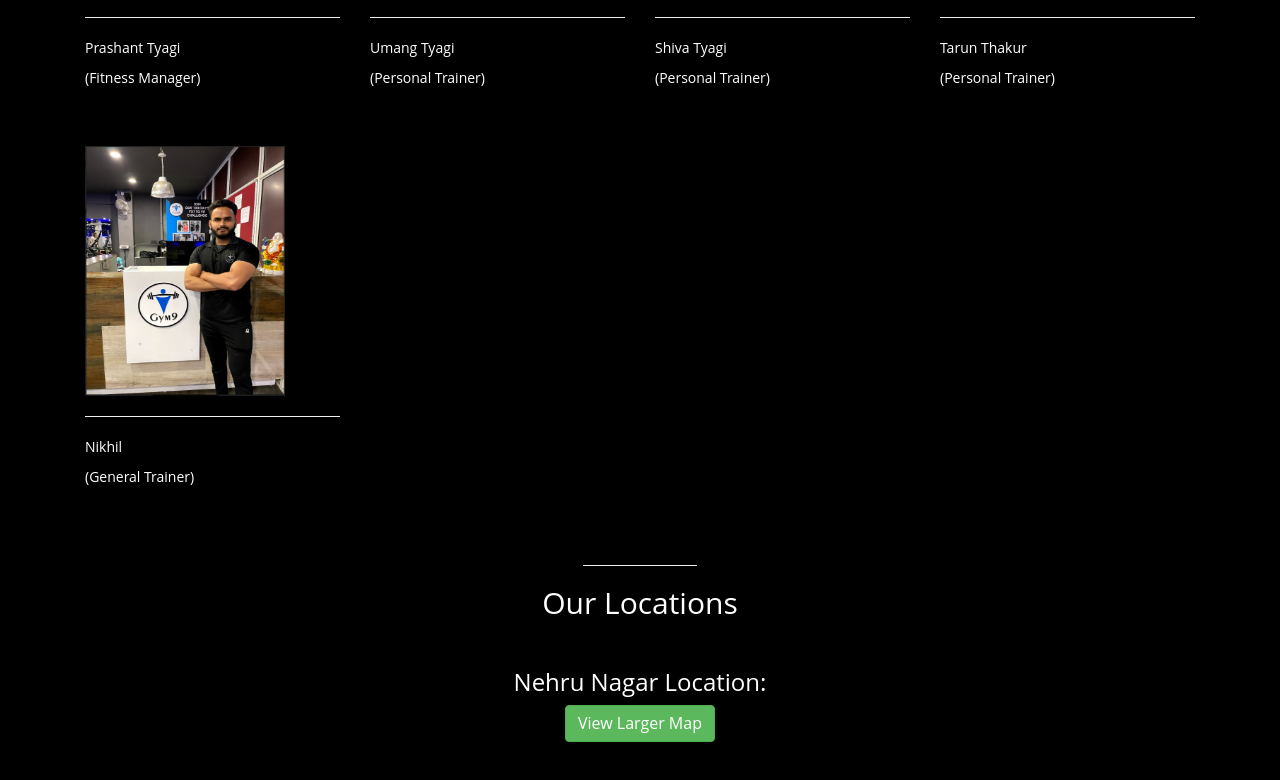
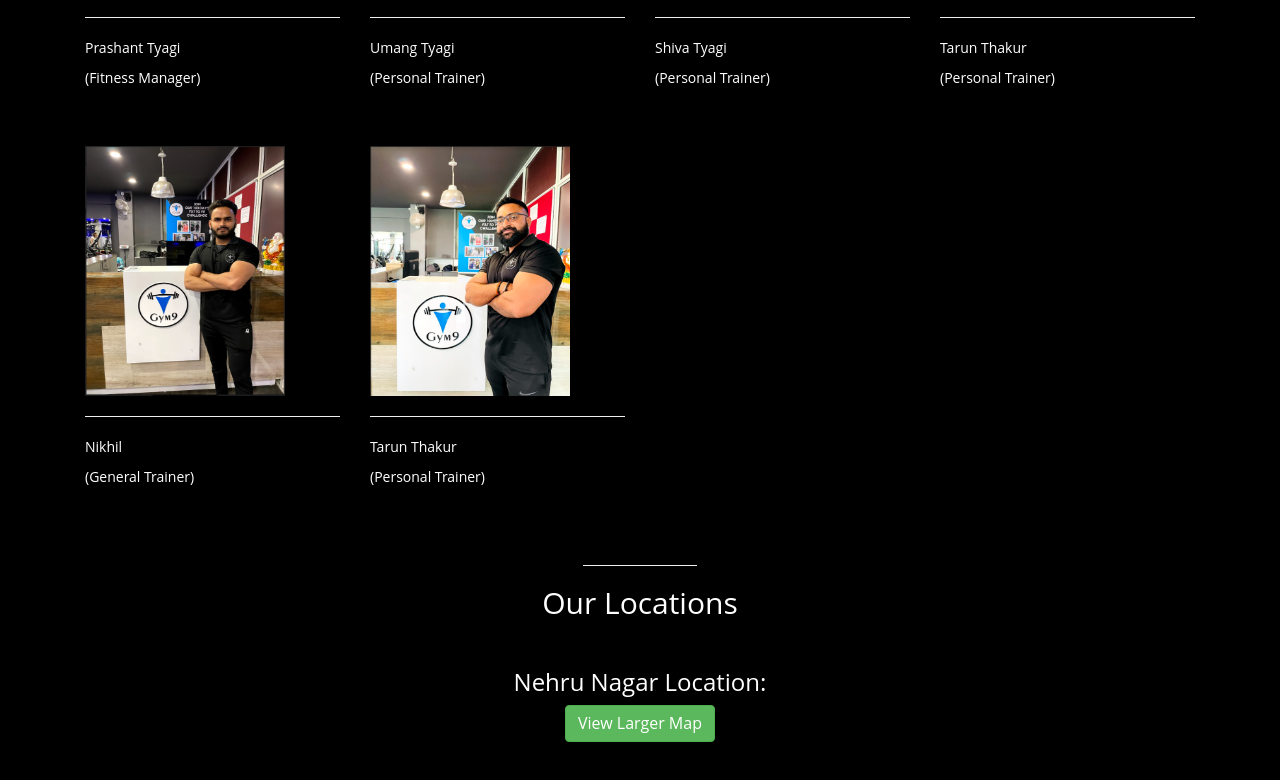
Before and after one commit to taran-duba/gym-9-new, a plain HTML site: page index.html in a window 1280 px wide. Shown: the part 3924-4704 px from the top of the page. Drawn offline with nearby package versions, Linux system fonts and the light colour scheme; grey boxes are pictures that could not be loaded; a web font is replaced by a local one.

Commit message:
Add files via upload

```diff
--- a/index.html
+++ b/index.html
@@ -492,6 +492,12 @@
                             </div>
                         </div>
                     </div>
+                    <div class="col-lg-3 col-md-3 col-sm-3 col-xs-6 member">
+                        <img src="tarun.png" width="200" height="250" data-toggle="modal" data-target="#Employee4" alt="Tarun Thakur">
+                        <hr>
+                        <p class="text-primary">Tarun Thakur</p>
+                        <p class="text-primary">(Personal Trainer)</p>
+                    </div>
                 </div>
                 <hr style="width:10%">
                 <h2 class="text-center">Our Locations</h2>
```
